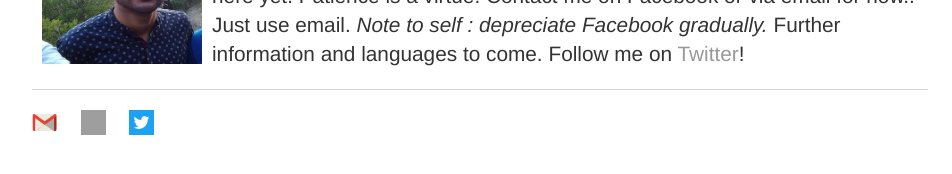
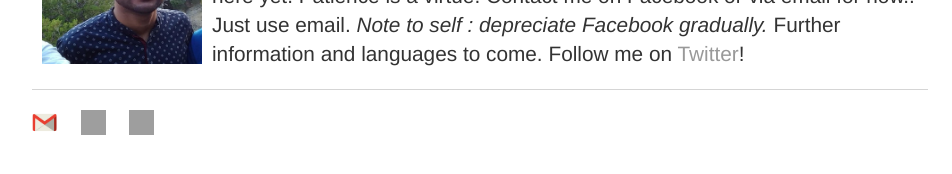
Before and after one commit to sharbatc/sharbatc.github.io, a Jekyll site: the page built from index.html, in a window 1280 px wide. Shown: the part 267-441 px from the top of the page, without its empty margins (160-1112 px from the left). Built offline with Jekyll 4.4.1, drawn with Linux system fonts in a browser that asks for light colours; grey boxes are pictures that could not be loaded.

Commit message:
Update default.html

```diff
--- a/_layouts/default.html
+++ b/_layouts/default.html
@@ -25,7 +25,7 @@
     		<ul>
         		<li><a href="mailto:sharbatanu444@gmail.com"><img src="/img/gmail_icon.png" height="25" width="25"/></a></li>
         		<li><a href="https://github.com/sharbatc"><img src="/img/github_icon.png" height="25" width="25"/></a></li>
-			<li><a href="https://twitter.com/sharbat_c"><img src="/img/Twitter_Logo_WhiteonBlue.png" height="25" width="25"/></a></li>
+			<li><a href="https://twitter.com/sharbat_c"><img src="/img/github_icon.png" height="25" width="25"/></a></li>
 			</ul>
 		</footer>
 	</body>
```
